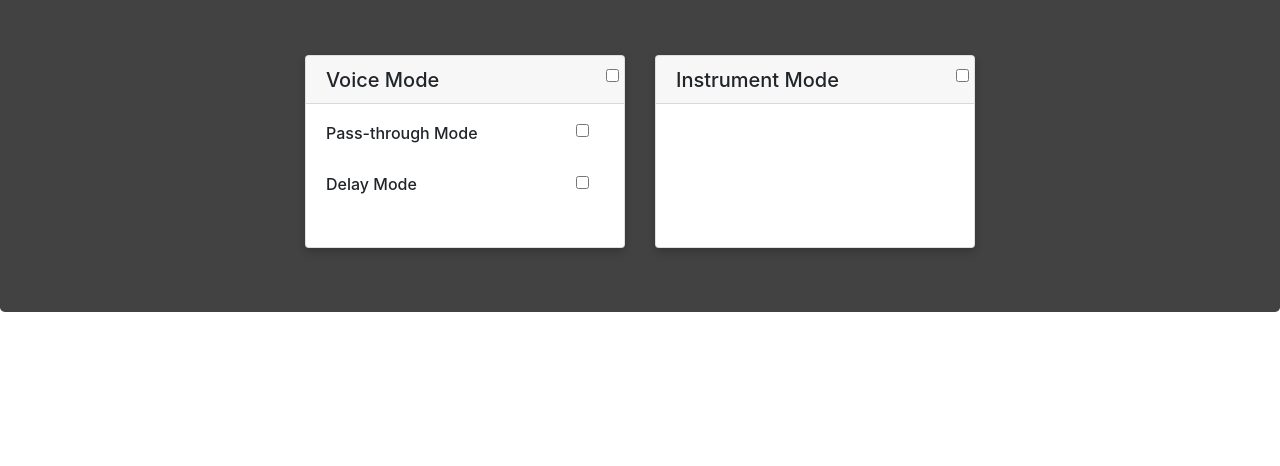
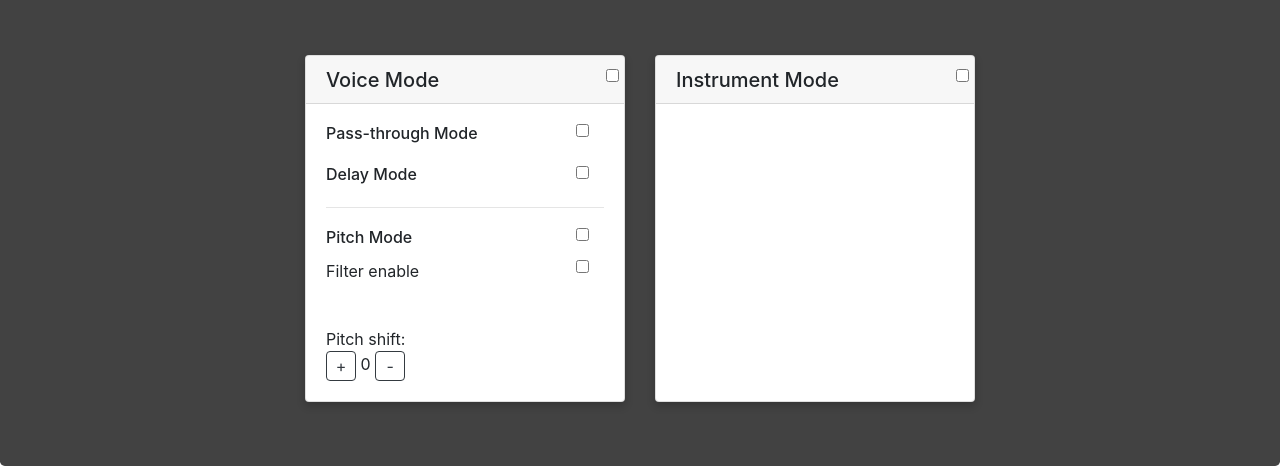
Before and after one commit to solderneer/synthesia-app, an Electron app: page index.html in a window 1280 px wide. Shown: the part 894-1360 px from the top of the page. Before the commit the page ends 1206 px from the top, so only its background shows below. Drawn offline with Linux system fonts and the light colour scheme.

Commit message:
added in all the buttons for voice mode"

```diff
--- a/css/main.css
+++ b/css/main.css
@@ -42,3 +42,14 @@
     left: 250px;
     bottom: 32px;
 }
+
+.suboption {
+    position: relative;
+    bottom: 20px;
+}
+
+.square {
+    width: 30px;
+    height: 30px;
+    padding: 0px;
+}
--- a/index.html
+++ b/index.html
@@ -80,9 +80,32 @@
                                     <div class="left-switch">
                                         <input type="checkbox" id="passthrough-switch" />
                                     </div>
-                                    <h6>Delay Mode</h6>
-                                    <div class="left-switch">
-                                        <input type="checkbox" id="delay-switch" />
+                                    <div style="margin-top: -10px;">
+                                        <h6>Delay Mode</h6>
+                                        <div class="left-switch">
+                                            <input type="checkbox" id="delay-switch" />
+                                        </div>
+                                    </div>
+                                    <hr style="margin-top: -10px; margin-bottom: 30px;">
+                                     <div style="margin-top: -10px;">
+                                        <h6>Pitch Mode</h6>
+                                        <div class="left-switch">
+                                            <input type="checkbox" id="pitch-switch" />
+                                        </div>
+                                    </div>
+                                     <div>
+                                        <span class="suboption">Filter enable</span>
+                                        <div class="left-switch" style="bottom: 48px">
+                                            <input type="checkbox" id="filter-switch" />
+                                        </div>
+                                    </div>
+                                    <div>
+                                        <span>Pitch shift:</span><br>
+                                        <div>
+                                            <button type="button" class="btn btn-outline-dark square">+</button>
+                                            <span>0</span>
+                                            <button type="button" class="btn btn-outline-dark square">-</button>
+                                        </div>
                                     </div>
                                 </div>
                             </div>
--- a/js/app.js
+++ b/js/app.js
@@ -25,11 +25,15 @@ document.addEventListener('DOMContentLoaded', () => {
     let instSel = document.querySelector('#instrumentmode-switch');
     let passSel = document.querySelector('#passthrough-switch');
     let delaySel = document.querySelector('#delay-switch');
+    let pitchSel = document.querySelector('#pitch-switch');
+    let filtSel = document.querySelector('#filter-switch');
 
     let voiceSwitch = new Switch(voiceSel, {size: 'default'});
     let instSwitch = new Switch(instSel, {size: 'default'});
     let passSwitch = new Switch(passSel, {size: 'small'});
     let delaySwitch = new Switch(delaySel, {size: 'small'});
+    let pitchSwitch = new Switch(pitchSel, {size: 'small'});
+    let filtSwitch = new Switch(filtSel, {size: 'small'});
 
     let switches = document.querySelectorAll('.switch');
 
@@ -56,17 +60,19 @@ document.addEventListener('DOMContentLoaded', () => {
             // Enable voice mode features
             passSwitch.enable();
             delaySwitch.enable();
+            pitchSwitch.enable();
 
             // Disable instrument mode features
             instSwitch.off();
         };
 
         // When Instrument Mode is selected
-        switches[3].onclick = () => {
+        switches[4].onclick = () => {
             // Disable voice mode features
             voiceSwitch.off();
             passSwitch.disable();
             delaySwitch.disable();
+            pitchSwitch.disable();
 
         };
     };
```
